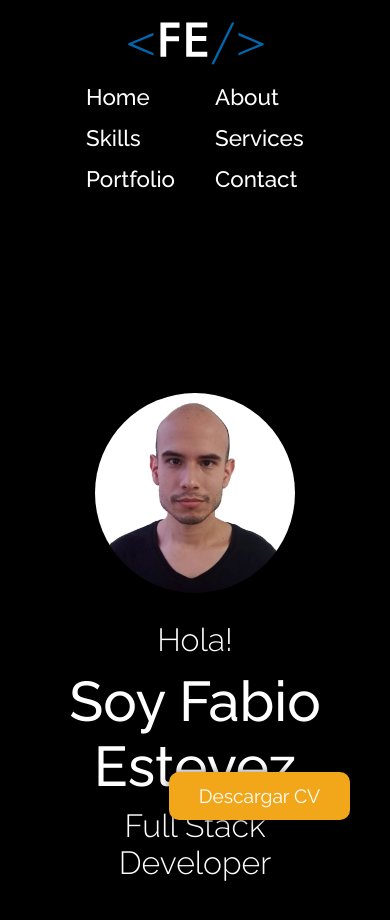
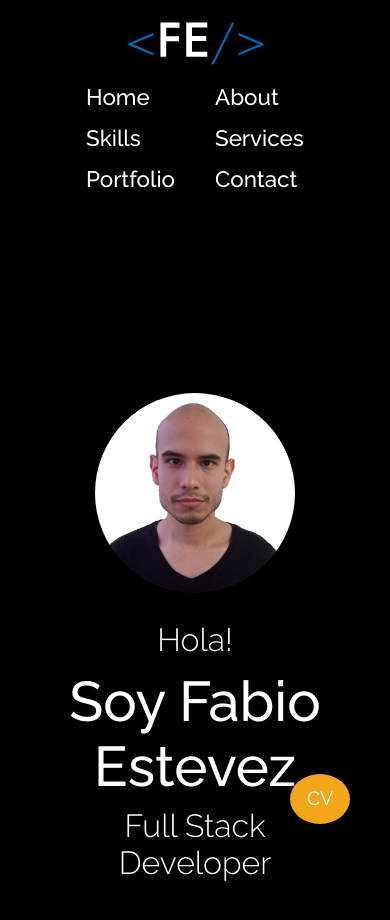
Before and after one commit to padermo/Portfolio, a React (Create React App) app: page / in a window 390 px wide. Shown: the top 920 px of the page. Built offline with nearby package versions, Linux system fonts and the light colour scheme.

Commit message:
actualizando componente cv en el archivo de estilos

```diff
--- a/src/components/CV/Cv.jsx
+++ b/src/components/CV/Cv.jsx
@@ -3,7 +3,7 @@ import React from 'react'
 function Cv() {
   return (
     <div className='cv'>
-      <a href="https://drive.google.com/file/d/11m2LlJj1x2_vGrx9gSnkZjYpWjH13X7N/view?usp=share_link" target="_blank" className='cv__link cv__link--opacity'><span className='cv__text'>Descargar CV</span></a>
+      <a href="https://drive.google.com/file/d/11m2LlJj1x2_vGrx9gSnkZjYpWjH13X7N/view?usp=share_link" target="_blank" className='cv__link cv__link--opacity'><span className='cv__text'></span></a>
     </div>
   )
 }
--- a/src/style/style.css
+++ b/src/style/style.css
@@ -498,6 +498,9 @@ body{
 .cv__link--opacity:hover::before{
   clip-path: circle(100% at center);
 }
+.cv__text::before{
+  content: "Download CV";
+}
 
 
 
@@ -522,6 +525,17 @@ body{
     grid-column: 2/5;
     grid-row: 3/4;
   }
+  .cv__text::before{
+    content: "CV";
+  }
+  .cv__link{
+    display: grid;
+    width: 50px;
+    height: 50px;
+    text-align: center;
+    justify-content: center;
+    border-radius: 100%;
+  }
 }
 
 @media screen and (max-width: 425px) {
@@ -545,9 +559,3 @@ body{
     gap: 15px 40px;
   }
 }
-
-@media screen and (max-width: 360px) {
-  .proyect__data{
-    width: 284px;
-  }
-}
```
